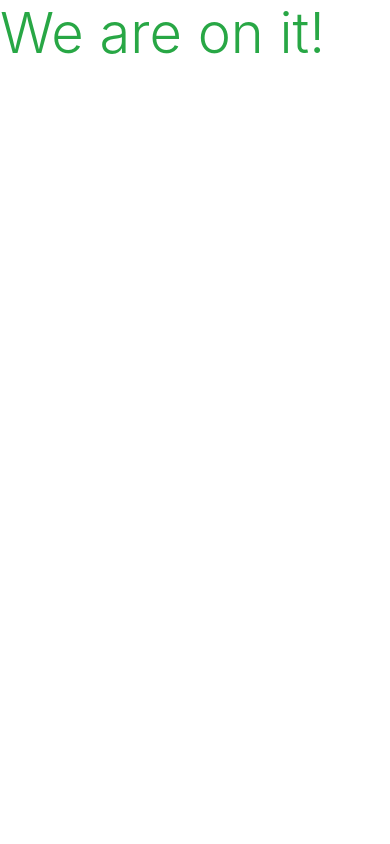
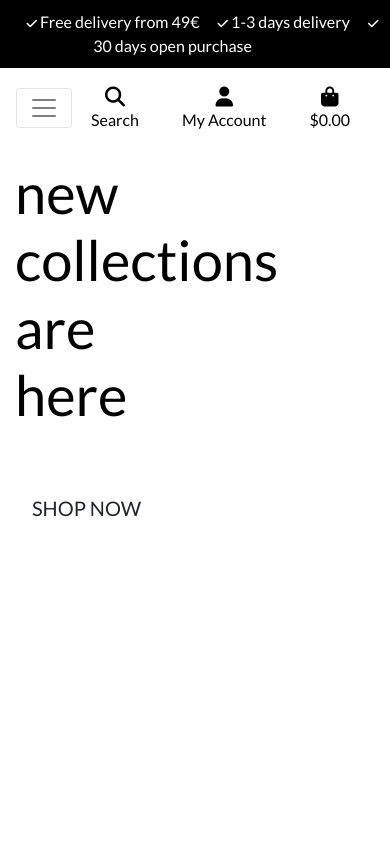
Before and after one commit to andrezeitz/z-padel-milestone-5, a Django app: page / in a window 390 px wide. Run offline with Django 3.2, Linux system fonts and the light colour scheme; some libraries are stand-ins or nearby versions.

Commit message:
Add navbar for web and mobile

```diff
--- a/home/templates/home/index.html
+++ b/home/templates/home/index.html
@@ -1,6 +1,27 @@
 {% extends "base.html" %}
 {% load static %}
 
+{% block page_header %}
+    <div class="container header-container">
+        <div class="row">
+            <div class="col"></div>
+        </div>
+    </div>
+{% endblock %}
+
 {% block content %}
-    <h1 class="display-4 text-success">We are on it!</h1>
+    <div class="container h-100">
+        <div class="row h-100">
+            <div class="col-7 col-md-6 my-auto">
+                <h1 class="display-4 logo-font text-black">
+                    The new collections are here
+                </h1>
+                <div class="my-5">
+                    <h4>
+                        <a href="" class="shop-now-button btn btn-lg rounded-0 text-uppercase py-3">Shop Now</a>
+                    </h4>
+                </div>
+            </div>
+        </div>
+    </div>
 {% endblock %}
--- /dev/null
+++ b/static/css/base.css
@@ -0,0 +1,36 @@
+html {
+    height: 100%;
+    color: aqua;
+}
+
+body {
+    color: #555;
+    height: calc(100vh - 164px);
+    font-family: 'Lato';
+}
+
+.text-black {
+    color: #000 !important;
+}
+
+.border-black {
+    border: 1px solid black !important;
+}
+
+.bg-black {
+    background: #000 !important;
+}
+
+/* Top banner */
+
+.text-top-banner {
+    padding: 10px;
+}
+
+.free-delivery {
+    margin: 0 15px 0 15px;
+}
+
+.fa-check {
+    font-size: 12px;
+}
--- a/templates/base.html
+++ b/templates/base.html
@@ -15,12 +15,15 @@
 
     {% block corecss %}
         <link rel="stylesheet" href="https://stackpath.bootstrapcdn.com/bootstrap/4.4.1/css/bootstrap.min.css" integrity="sha384-Vkoo8x4CGsO3+Hhxv8T/Q5PaXtkKtu6ug5TOeNV6gBiFeWPGFN9MuhOf23Q9Ifjh" crossorigin="anonymous">
+        <link rel="stylesheet" href="https://fonts.googleapis.com/css?family=Lato&display=swap">
+        <link rel="stylesheet" href="{% static 'css/base.css' %}">
     {% endblock %}
 
     {% block extra_css %}
     {% endblock %}
 
     {% block corejs %}
+        <script src="https://kit.fontawesome.com/e4388115d8.js" crossorigin="anonymous"></script>
         <script src="https://code.jquery.com/jquery-3.4.1.slim.min.js" integrity="sha384-J6qa4849blE2+poT4WnyKhv5vZF5SrPo0iEjwBvKU7imGFAV0wwj1yYfoRSJoZ+n" crossorigin="anonymous"></script>
         <script src="https://cdn.jsdelivr.net/npm/popper.js@1.16.0/dist/umd/popper.min.js" integrity="sha384-Q6E9RHvbIyZFJoft+2mJbHaEWldlvI9IOYy5n3zV9zzTtmI3UksdQRVvoxMfooAo" crossorigin="anonymous"></script>
         <script src="https://stackpath.bootstrapcdn.com/bootstrap/4.4.1/js/bootstrap.min.js" integrity="sha384-wfSDF2E50Y2D1uUdj0O3uMBJnjuUD4Ih7YwaYd1iqfktj0Uod8GCExl3Og8ifwB6" crossorigin="anonymous"></script>
@@ -29,10 +32,86 @@
     {% block extra_js %}
     {% endblock %}
 
-    <title>Z Padel {% block extra_title %}{% endblock %}</title>
+    <title>Z Padel{% block extra_title %}{% endblock %}</title>
   </head>
   <body>
-    <header class="container-fluid fixed-top"></header>
+    <header class="container-fluid fixed-top">
+        <div id="top-banner" class="row text-center">
+            <div class="col bg-black text-white text-top-banner">
+                <span class="free-delivery"><i class="fas fa-check"></i> Free delivery from 49€<span>
+                <span class="free-delivery"><i class="fas fa-check"></i> 1-3 days delivery<span>
+                <span class="free-delivery"><i class="fas fa-check"></i> 30 days open purchase<span>
+            </div>
+        </div>
+        <div id="topnav" class="row bg-white pt-lg-2 d-none d-lg-flex">
+            <div class="col-12 col-lg-4 my-auto py-1 py-lg-0 text-center text-lg-left">
+                <a href="" class="nav-link main-logo-link">
+                    <h2 class="logo-font text-black my-0"><strong>Z</strong> Padel</h2>
+                </a>
+            </div>
+            <div class="col-12 col-lg-4 my-auto py-1 py-lg-0">
+                <form method="GET" action="">
+                    <div class="input-group w-100">
+                        <input class="form-control border border-black rounded-0" type="text" name="q" placeholder="Search our site">
+                        <div class="input-group-append">
+                            <button class="form-control btn btn-black border border-black rounded-0" type="submit">
+                                <span class="icon">
+                                    <i class="fas fa-search"></i>
+                                </span>
+                            </button>
+                        </div>
+                    </div>
+                </form>
+            </div>
+            <div class="col-12 col-lg-4 my-auto py-1 py-lg-0">
+                <ul class="list-inline list-unstyled text-center text-lg-right my-0">
+                    <li class="list-inline-item dropdown">
+                        <a class="text-black nav-link" href="#" id="user-options" data-toggle="dropdown" aria-haspopup="true" aria-expanded="false">
+                            <div class="text-center">
+                                <div><i class="fas fa-user fa-lg"></i></div>
+                                <p class="my-0">My Account</p>
+                            </div>
+                        </a>
+                        <div class="dropdown-menu border-0" aria-labelledby="user-options">
+                            {% if request.user.is_authenticated %}
+                                {% if request.user.is_superuser %}
+                                    <a href="" class="dropdown-item">Product Management</a>
+                                {% endif %}
+                                <a href="" class="dropdown-item">My Profile</a>
+                                <a href="{% url 'account_logout' %}" class="dropdown-item">Logout</a>
+                            {% else %}
+                                <a href="{% url 'account_signup' %}" class="dropdown-item">Register</a>
+                                <a href="{% url 'account_login' %}" class="dropdown-item">Login</a>
+                            {% endif %}
+                        </div>
+                    </li>
+                    <li class="list-inline-item">
+                        <a class="{% if grand_total %}text-info font-weight-bold{% else %}text-black{% endif %} nav-link" href="">
+                            <div class="text-center">
+                                <div><i class="fas fa-shopping-bag fa-lg"></i></div>
+                                <p class="my-0">
+                                    {% if grand_total %}
+                                        ${{ grand_total|floatformat:2 }}
+                                    {% else %}
+                                        $0.00
+                                    {% endif %}
+                                </p>
+                            </div>
+                        </a>
+                    </li>
+                </ul>
+            </div>
+        </div>
+        <div class="row bg-white">
+            <nav class="navbar navbar-expand-lg navbar-light w-100">
+                <button class="navbar-toggler" type="button" data-toggle="collapse" data-target="#main-nav" aria-controls="main-nav" aria-expanded="false" aria-label="Toggle navigation">
+                    <span class="navbar-toggler-icon"></span>
+                </button>
+                {% include 'includes/mobile-nav.html' %}
+                {% include 'includes/main-nav.html' %}
+            </nav>
+        </div>
+    </header>
 
     {% if messages %}
         <div class="message-container"></div>
--- /dev/null
+++ b/templates/includes/main-nav.html
@@ -0,0 +1,66 @@
+<div class="collapse navbar-collapse" id="main-nav">
+    <ul class="navbar-nav w-auto mx-auto">
+        <li class="nav-item dropdown">
+            <a class="logo-font text-uppercase nav-link text-black mr-5" href="#" id="racket-link" data-toggle="dropdown" aria-haspopup="true" aria-expanded="false">
+                Racket <i class="fas fa-angle-down"></i>
+            </a>
+            <div class="dropdown-menu border-0" aria-labelledby="racket-link">
+                <a href="" class="dropdown-item">By Price</a>
+                <a href="" class="dropdown-item ">By Rating</a>
+                <a href="" class="dropdown-item ">By Category</a>
+                <a href="" class="dropdown-item">All Products</a>
+            </div>
+        </li>
+
+        <li class="nav-item">
+            <a class="logo-font text-uppercase nav-link text-black mr-5" href="#" id="balls-link" aria-haspopup="true" aria-expanded="false">
+                Balls
+            </a>
+        </li>
+
+        <li class="nav-item dropdown">
+            <a class="logo-font text-uppercase nav-link text-black mr-5" href="#" id="shoes-link" data-toggle="dropdown" aria-haspopup="true" aria-expanded="false">
+                Shoes <i class="fas fa-angle-down"></i>
+            </a>
+            <div class="dropdown-menu border-0" aria-labelledby="shoes-link">
+                <a href="" class="dropdown-item">Bed &amp; Bath</a>
+                <a href="" class="dropdown-item">Kitchen &amp; Dining</a>
+                <a href="" class="dropdown-item">All Homeware</a>
+            </div>
+        </li>
+
+        <li class="nav-item dropdown">
+            <a class="logo-font text-uppercase nav-link text-black mr-5" href="#" id="bags-link" data-toggle="dropdown" aria-haspopup="true" aria-expanded="false">
+                Bags <i class="fas fa-angle-down"></i>
+            </a>
+            <div class="dropdown-menu border-0" aria-labelledby="bags-link">
+                <a href="" class="dropdown-item">Bed &amp; Bath</a>
+                <a href="" class="dropdown-item">Kitchen &amp; Dining</a>
+                <a href="" class="dropdown-item">All Homeware</a>
+            </div>
+        </li>
+
+        <li class="nav-item dropdown">
+            <a class="logo-font text-uppercase nav-link text-black mr-5" href="#" id="cloths-link" data-toggle="dropdown" aria-haspopup="true" aria-expanded="false">
+                Cloths <i class="fas fa-angle-down"></i>
+            </a>
+            <div class="dropdown-menu border-0" aria-labelledby="cloths-link">
+                <a href="" class="dropdown-item">Bed &amp; Bath</a>
+                <a href="" class="dropdown-item">Kitchen &amp; Dining</a>
+                <a href="" class="dropdown-item">All Homeware</a>
+            </div>
+        </li>
+
+        <li class="nav-item dropdown">
+            <a class="logo-font text-uppercase nav-link text-black" href="#" id="accessories-link" data-toggle="dropdown" aria-haspopup="true" aria-expanded="false">
+                Accessories <i class="fas fa-angle-down"></i>
+            </a>
+            <div class="dropdown-menu border-0" aria-labelledby="accessories-link">
+                <a href="" class="dropdown-item">New Arrivals</a>
+                <a href="" class="dropdown-item">Deals</a>
+                <a href="" class="dropdown-item">Clearance</a>
+                <a href="" class="dropdown-item">All Specials</a>
+            </div>
+        </li>
+    </ul>
+</div>
--- /dev/null
+++ b/templates/includes/mobile-nav.html
@@ -0,0 +1,56 @@
+<li class="list-inline-item">
+    <a class="text-black nav-link d-block d-lg-none" href="#" id="mobile-search" data-toggle="dropdown" aria-haspopup="true" aria-expanded="false">
+        <div class="text-center">
+            <div><i class="fas fa-search fa-lg"></i></div>
+            <p class="my-0">Search</p>
+        </div>
+    </a>
+    <div class="dropdown-menu border-0 w-100 p-3 rounded-0 my-0" aria-labelledby="mobile-search">
+        <form class="form" method="GET" action="">
+            <div class="input-group w-100">
+                <input class="form-control border border-black rounded-0" type="text" name="q" placeholder="Search our site">
+                <div class="input-group-append">
+                    <button class="form-control form-control btn btn-black border border-black rounded-0" type="submit">
+                        <span class="icon">
+                            <i class="fas fa-search"></i>
+                        </span>
+                    </button>
+                </div>
+            </div>
+        </form>
+    </div>
+</li>
+<li class="list-inline-item dropdown">
+    <a class="text-black nav-link d-block d-lg-none" href="#" id="user-options" data-toggle="dropdown" aria-haspopup="true" aria-expanded="false">
+        <div class="text-center">
+            <div><i class="fas fa-user fa-lg"></i></div>
+            <p class="my-0">My Account</p>
+        </div>
+    </a>
+    <div class="dropdown-menu border-0" aria-labelledby="user-options">
+        {% if request.user.is_authenticated %}
+            {% if request.user.is_superuser %}
+                <a href="{% url 'account_logout' %}" class="dropdown-item">Product Management</a>
+            {% endif %}
+            <a href="" class="dropdown-item">My Profile</a>
+            <a href="{% url 'account_logout' %}" class="dropdown-item">Logout</a>
+        {% else %}
+            <a href="{% url 'account_signup' %}" class="dropdown-item">Register</a>
+            <a href="{% url 'account_login' %}" class="dropdown-item">Login</a>
+        {% endif %}
+    </div>
+</li>
+<li class="list-inline-item">
+    <a class="{% if grand_total %}text-primary font-weight-bold{% else %}text-black{% endif %} nav-link d-block d-lg-none" href="">
+        <div class="text-center">
+            <div><i class="fas fa-shopping-bag fa-lg"></i></div>
+            <p class="my-0">
+                {% if grand_total %}
+                    ${{ grand_total|floatformat:2 }}
+                {% else %}
+                    $0.00
+                {% endif %}
+            </p>
+        </div>
+    </a>
+</li>
--- a/z_padel/settings.py
+++ b/z_padel/settings.py
@@ -148,5 +148,9 @@
 # https://docs.djangoproject.com/en/3.0/howto/static-files/
 
 STATIC_URL = '/static/'
+STATICFILES_DIRS = (os.path.join(BASE_DIR, 'static'),)
+
+MEDIA_URL = '/media/'
+MEDIA_ROOT = os.path.join(BASE_DIR, 'media')
 
 DEFAULT_AUTO_FIELD = 'django.db.models.BigAutoField'
```
